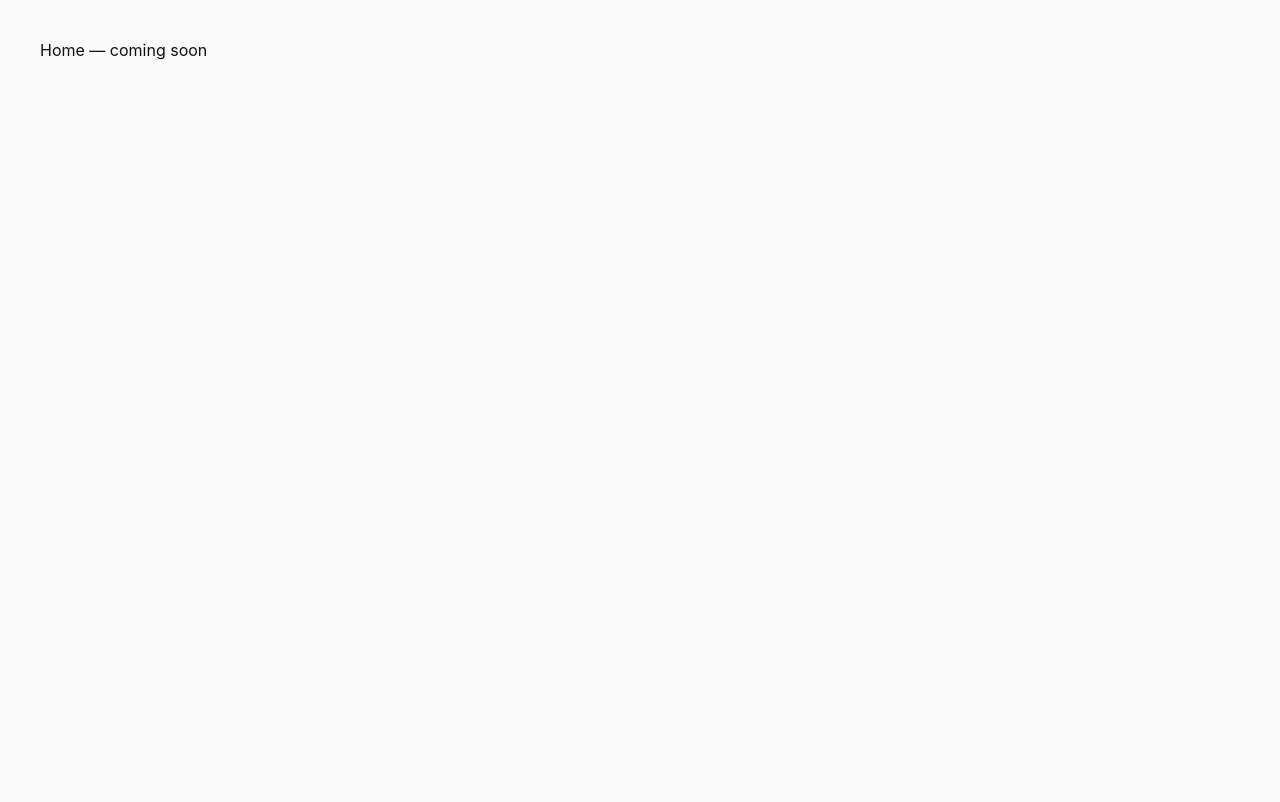
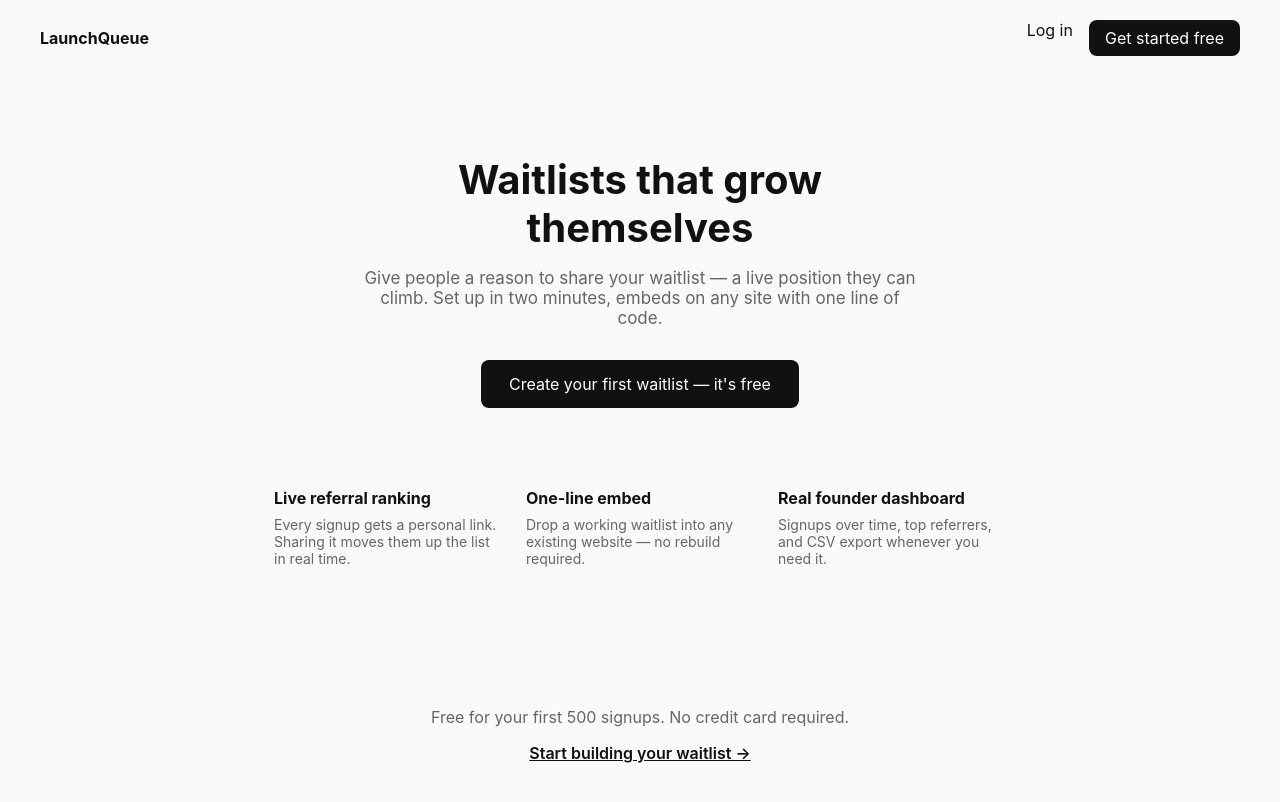
Before and after one commit to codeWith-Ashwani/launchqueue, a React (Vite) app: page / in a window 1280 px wide. Shown: the top 802 px of the page. Built offline with nearby package versions, Linux system fonts and the light colour scheme.

Commit message:
feat: add Home and Pricing pages, enhance Dashboard and WaitlistDetail functionality

```diff
--- a/src/App.jsx
+++ b/src/App.jsx
@@ -8,16 +8,15 @@
 import WaitlistPage from "./pages/WaitlistPage";
 import Welcome from "./pages/Welcome";
 import WaitlistDetail from "./pages/WaitlistDetail";
+import Pricing from "./pages/Pricing";
+import Home from "./pages/Home";
 
 function App() {
   return (
     <AuthProvider>
       <BrowserRouter>
         <Routes>
-          <Route
-            path="/"
-            element={<div style={{ padding: 40 }}>Home — coming soon</div>}
-          />
+          <Route path="/" element={<Home />} />
           <Route path="/register" element={<Register />} />
           <Route path="/login" element={<Login />} />
           <Route
@@ -46,6 +45,7 @@
           />
           <Route path="/w/:slug" element={<WaitlistPage />} />
           <Route path="/w/:slug/welcome" element={<Welcome />} />
+          <Route path="/pricing" element={<ProtectedRoute><Pricing /></ProtectedRoute>} />
 
         </Routes>
       </BrowserRouter>
--- a/src/pages/Dashboard.jsx
+++ b/src/pages/Dashboard.jsx
@@ -11,22 +11,42 @@
   useEffect(() => {
     api
       .get("/waitlists")
-      .then((res) => setWaitlists(res.data.waitlists))
+      .then((res) => {
+        setWaitlists(res.data.waitlists || []);
+      })
+      .catch((err) => {
+        console.error("Failed to load waitlists:", err);
+        setWaitlists([]);
+      })
       .finally(() => setLoading(false));
   }, []);
 
   return (
     <div style={{ maxWidth: 720, margin: "40px auto", padding: 24 }}>
-      <div style={{ display: "flex", justifyContent: "space-between", alignItems: "center", marginBottom: 24 }}>
+      <div
+        style={{
+          display: "flex",
+          justifyContent: "space-between",
+          alignItems: "center",
+          marginBottom: 24,
+        }}
+      >
         <div>
           <h1>Dashboard</h1>
           <p style={{ color: "#666", fontSize: 14 }}>
             {founder?.email} · {founder?.plan} plan
           </p>
         </div>
+
         <button
           onClick={logout}
-          style={{ padding: "8px 16px", border: "1px solid #ddd", background: "#fff", borderRadius: 8, cursor: "pointer" }}
+          style={{
+            padding: "8px 16px",
+            border: "1px solid #ddd",
+            background: "#fff",
+            borderRadius: 8,
+            cursor: "pointer",
+          }}
         >
           Log out
         </button>
@@ -48,12 +68,54 @@
         + Create a waitlist
       </Link>
 
+      {!loading && waitlists.length === 0 && (
+        <div
+          style={{
+            background: "#f5f5f5",
+            borderRadius: 12,
+            padding: 20,
+            marginBottom: 24,
+          }}
+        >
+          <p style={{ fontWeight: 600, marginBottom: 12 }}>
+            Get started in 3 steps
+          </p>
+
+          <ol
+            style={{
+              paddingLeft: 18,
+              fontSize: 14,
+              color: "#444",
+              lineHeight: 1.8,
+            }}
+          >
+            <li>Create your first waitlist above</li>
+            <li>
+              Copy your embed code from the waitlist's settings and add it to
+              your own site
+            </li>
+            <li>
+              Share your public waitlist link — every referral moves someone
+              up the list
+            </li>
+          </ol>
+        </div>
+      )}
+
       {loading ? (
         <p>Loading...</p>
       ) : waitlists.length === 0 ? (
-        <p style={{ color: "#999" }}>No waitlists yet — create your first one above.</p>
+        <p style={{ color: "#999" }}>
+          No waitlists yet — create your first one above.
+        </p>
       ) : (
-        <div style={{ display: "flex", flexDirection: "column", gap: 8 }}>
+        <div
+          style={{
+            display: "flex",
+            flexDirection: "column",
+            gap: 8,
+          }}
+        >
           {waitlists.map((w) => (
             <Link
               key={w._id}
@@ -69,7 +131,10 @@
               }}
             >
               <span>{w.name}</span>
-              <span style={{ color: "#666", fontSize: 13 }}>{w.signupCount} signups</span>
+
+              <span style={{ color: "#666", fontSize: 13 }}>
+                {w.signupCount} signups
+              </span>
             </Link>
           ))}
         </div>
--- /dev/null
+++ b/src/pages/Home.jsx
@@ -0,0 +1,70 @@
+import { Link } from "react-router-dom";
+
+export default function Home() {
+  return (
+    <div style={{ fontFamily: "-apple-system, sans-serif" }}>
+
+      {/* Nav */}
+      <div style={{ display: "flex", justifyContent: "space-between", alignItems: "center", padding: "20px 40px" }}>
+        <strong>LaunchQueue</strong>
+        <div style={{ display: "flex", gap: 16 }}>
+          <Link to="/login" style={{ color: "#111", textDecoration: "none" }}>Log in</Link>
+          <Link
+            to="/register"
+            style={{ background: "#111", color: "#fff", padding: "8px 16px", borderRadius: 8, textDecoration: "none" }}
+          >
+            Get started free
+          </Link>
+        </div>
+      </div>
+
+      {/* Hero */}
+      <div style={{ maxWidth: 600, margin: "80px auto", padding: "0 24px", textAlign: "center" }}>
+        <h1 style={{ fontSize: 40, marginBottom: 16, lineHeight: 1.2 }}>
+          Waitlists that grow themselves
+        </h1>
+        <p style={{ fontSize: 17, color: "#666", marginBottom: 32 }}>
+          Give people a reason to share your waitlist — a live position they can climb.
+          Set up in two minutes, embeds on any site with one line of code.
+        </p>
+        <Link
+          to="/register"
+          style={{
+            display: "inline-block",
+            background: "#111",
+            color: "#fff",
+            padding: "14px 28px",
+            borderRadius: 8,
+            textDecoration: "none",
+            fontSize: 16,
+          }}
+        >
+          Create your first waitlist — it's free
+        </Link>
+      </div>
+
+      {/* Features */}
+      <div style={{ maxWidth: 780, margin: "80px auto", padding: "0 24px", display: "flex", gap: 24 }}>
+        {[
+          ["Live referral ranking", "Every signup gets a personal link. Sharing it moves them up the list in real time."],
+          ["One-line embed", "Drop a working waitlist into any existing website — no rebuild required."],
+          ["Real founder dashboard", "Signups over time, top referrers, and CSV export whenever you need it."],
+        ].map(([title, desc]) => (
+          <div key={title} style={{ flex: 1 }}>
+            <h3 style={{ fontSize: 16, marginBottom: 8 }}>{title}</h3>
+            <p style={{ fontSize: 14, color: "#666" }}>{desc}</p>
+          </div>
+        ))}
+      </div>
+
+      {/* Footer CTA */}
+      <div style={{ textAlign: "center", padding: "60px 24px", background: "#fafafa", marginTop: 60 }}>
+        <p style={{ marginBottom: 16, color: "#666" }}>Free for your first 500 signups. No credit card required.</p>
+        <Link to="/register" style={{ color: "#111", fontWeight: 600, textDecoration: "underline" }}>
+          Start building your waitlist →
+        </Link>
+      </div>
+
+    </div>
+  );
+}
--- /dev/null
+++ b/src/pages/Pricing.jsx
@@ -0,0 +1,57 @@
+import { useState } from "react";
+import api from "../api/axios";
+
+const plans = [
+  { id: "starter", name: "Starter", price: "$19/mo", features: ["No badge", "CSV export", "5,000 signups"] },
+  { id: "pro", name: "Pro", price: "$49/mo", features: ["Custom domain", "25,000 signups", "Priority support"] },
+  { id: "agency", name: "Agency", price: "$99/mo", features: ["White-label", "Unlimited everything"] },
+];
+
+export default function Pricing() {
+  const [loadingPlan, setLoadingPlan] = useState(null);
+
+  async function handleUpgrade(planId) {
+    setLoadingPlan(planId);
+    try {
+      const res = await api.post("/payments/checkout", { plan: planId });
+      window.location.href = res.data.checkoutUrl;
+    } catch (err) {
+      alert("Something went wrong starting checkout");
+      setLoadingPlan(null);
+    }
+  }
+
+  return (
+    <div style={{ maxWidth: 780, margin: "60px auto", padding: 24 }}>
+      <h1 style={{ textAlign: "center", marginBottom: 32 }}>Upgrade your plan</h1>
+      <div style={{ display: "flex", gap: 16 }}>
+        {plans.map((p) => (
+          <div key={p.id} style={{ flex: 1, border: "1px solid #eee", borderRadius: 12, padding: 20 }}>
+            <h3 style={{ marginBottom: 4 }}>{p.name}</h3>
+            <p style={{ fontSize: 24, fontWeight: 600, marginBottom: 16 }}>{p.price}</p>
+            <ul style={{ paddingLeft: 18, marginBottom: 20, fontSize: 13, color: "#666" }}>
+              {p.features.map((f) => (
+                <li key={f}>{f}</li>
+              ))}
+            </ul>
+            <button
+              onClick={() => handleUpgrade(p.id)}
+              disabled={loadingPlan === p.id}
+              style={{
+                width: "100%",
+                padding: "10px 0",
+                background: "#111",
+                color: "#fff",
+                border: "none",
+                borderRadius: 8,
+                cursor: "pointer",
+              }}
+            >
+              {loadingPlan === p.id ? "Redirecting..." : `Upgrade to ${p.name}`}
+            </button>
+          </div>
+        ))}
+      </div>
+    </div>
+  );
+}
--- a/src/pages/WaitlistDetail.jsx
+++ b/src/pages/WaitlistDetail.jsx
@@ -20,7 +20,10 @@
   }, [id]);
 
   async function handleExport() {
-    const res = await api.get(`/waitlists/${id}/export`, { responseType: "blob" });
+    try {
+      const res = await api.get(`/waitlists/${id}/export`, {
+        responseType: "blob",
+      });
       const url = window.URL.createObjectURL(new Blob([res.data]));
       const link = document.createElement("a");
       link.href = url;
@@ -28,51 +31,10 @@
       document.body.appendChild(link);
       link.click();
       link.remove();
+    } catch (err) {
+      if (err.response?.status === 403) {
+        navigate("/pricing");
       }
-
-  if (loading) return <div style={{ padding: 40 }}>Loading...</div>;
-  if (error) return <div style={{ padding: 40 }}>{error}</div>;
-
-  return (
-    <div style={{ maxWidth: 720, margin: "40px auto", padding: 24 }}>
-      <Link to="/dashboard" style={{ fontSize: 13, color: "#666" }}>
-        ← Back to dashboard
-      </Link>
-      <h1 style={{ marginTop: 8 }}>{stats.waitlist.name}</h1>
-      <p style={{ color: "#666", marginBottom: 24 }}>
-        Public link:{" "}
-        <a href={`/w/${stats.waitlist.slug}`} target="_blank" rel="noreferrer">
-          /w/{stats.waitlist.slug}
-        </a>
-      </p>
-
-      <div style={{ display: "flex", gap: 12, marginBottom: 32 }}>
-        <StatCard label="Total signups" value={stats.totalSignups} />
-        <StatCard label="Signups today" value={stats.signupsToday} />
-        <StatCard label="Referral rate" value={`${stats.referralRate}%`} />
-      </div>
-
-      <h3 style={{ marginBottom: 12 }}>Signups over time</h3>
-      <SignupsChart data={stats.chartData} />
-
-      <h3 style={{ marginTop: 32, marginBottom: 12 }}>Top referrers</h3>
-      <ReferrerLeaderboard referrers={stats.topReferrers} />
-
-      <button
-        onClick={handleExport}
-        style={{
-          marginTop: 32,
-          padding: "10px 20px",
-          background: "#111",
-          color: "#fff",
-          border: "none",
-          borderRadius: 8,
-          cursor: "pointer",
-          fontSize: 14,
-        }}
-      >
-        Export signups as CSV
-      </button>
-    </div>
-  );
     }
+  }
+}
```
Lines whose indentation alone changed are shown as unchanged.
